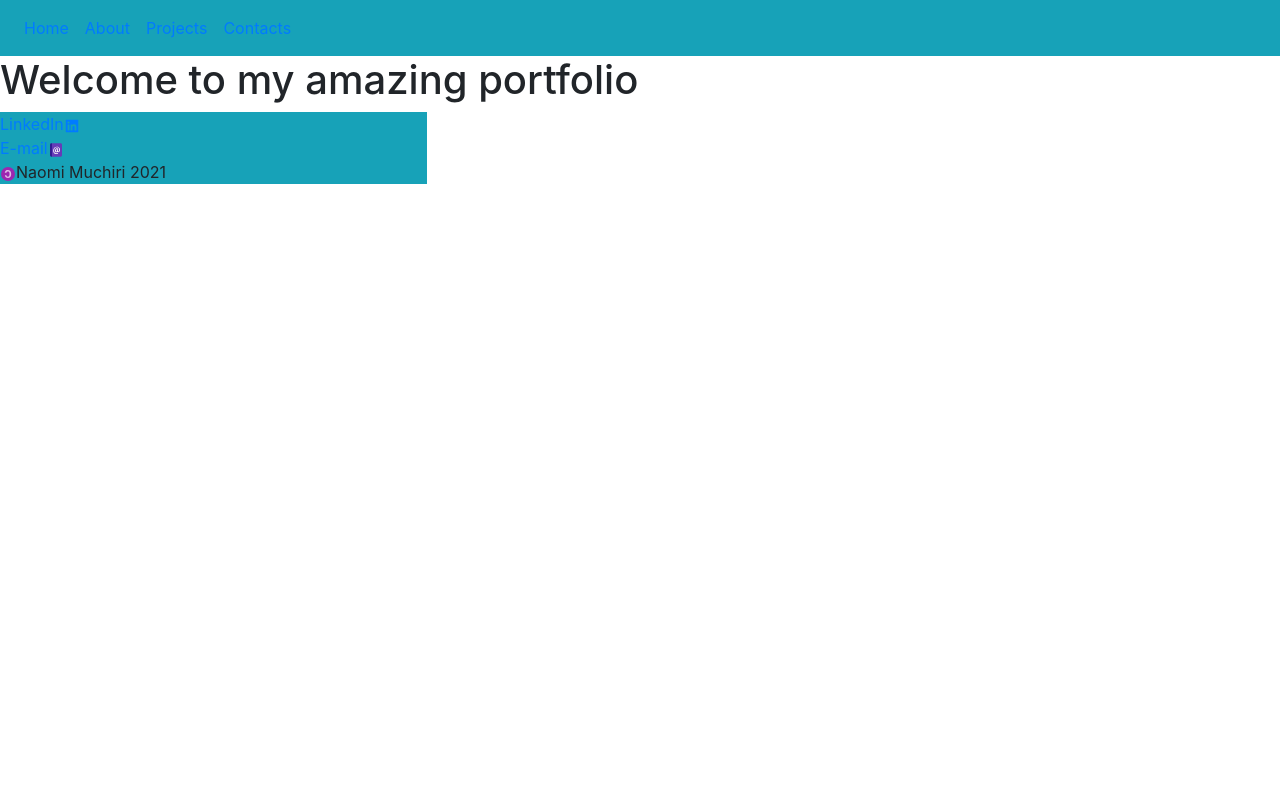
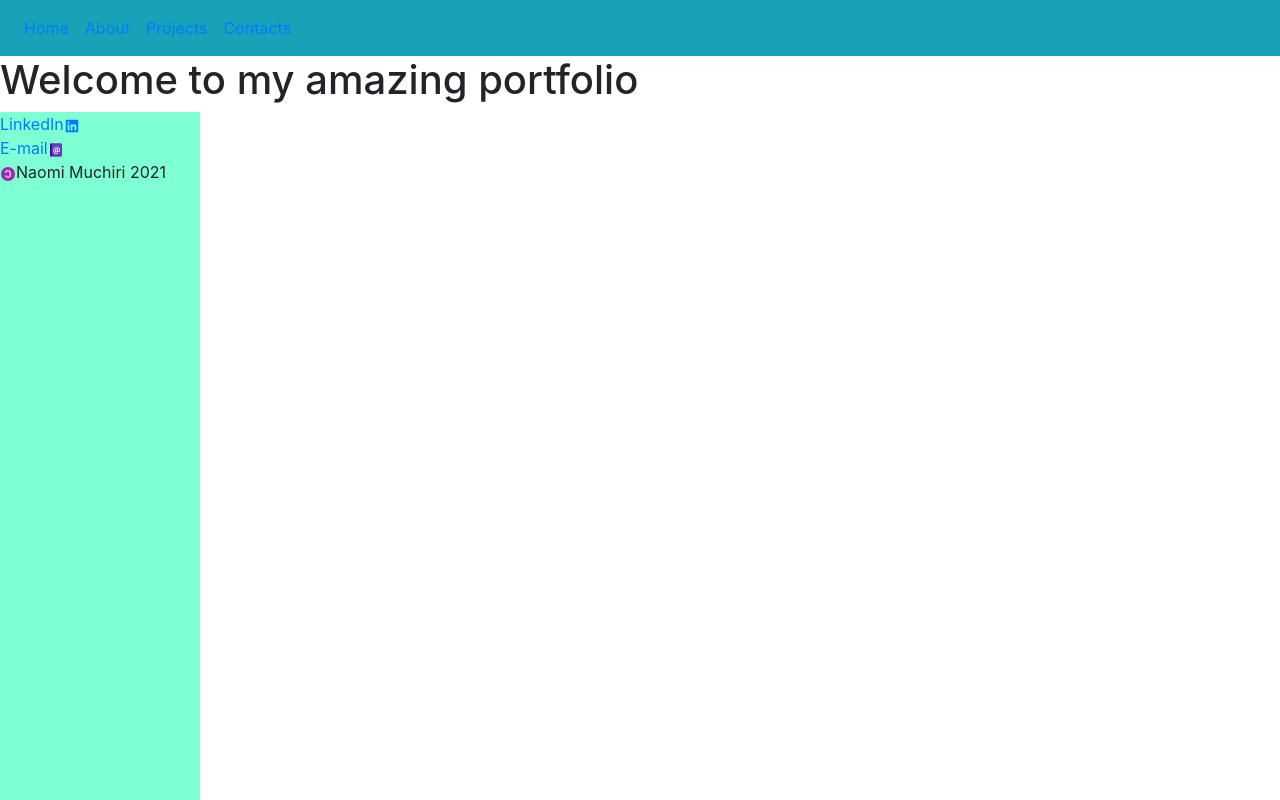
Before and after one commit to nmuchiri/Naomi-Portfolio, a React (Create React App) app: page / in a window 1280 px wide. Built offline with nearby package versions, Linux system fonts and the light colour scheme.

Commit message:
got sidebar to show

```diff
--- a/src/components/common/Layout.js
+++ b/src/components/common/Layout.js
@@ -36,7 +36,7 @@ const Layout =(props)=>{
         </div>
 
 
-  <div className="bg-info column">
+  <div className=" sidebar">
     <div>
       <a href="https://www.linkedin.com/in/nmuchiri/">LinkedIn<AiFillLinkedin></AiFillLinkedin></a>
     </div>
--- a/src/components/css/Layout.css
+++ b/src/components/css/Layout.css
@@ -2,15 +2,16 @@
     background-color: palevioletred;
 }
 
-.card-footer {
-    position: fixed;
-  height: 100px;
-  bottom: 0;
-  width: 100%;
-}
 
-.column{
+
+.sidebar{
+    margin: 0;
+    padding: 0;
+    position:fixed;
     float:left;
-    width: 33.33%;
+    width: 200px;
+    height: 100%;
+    overflow: auto;
+    background-color: aquamarine;
 
 }
```
Also changed, not shown: 1 other file (tests, documents, lock files or other folders).
